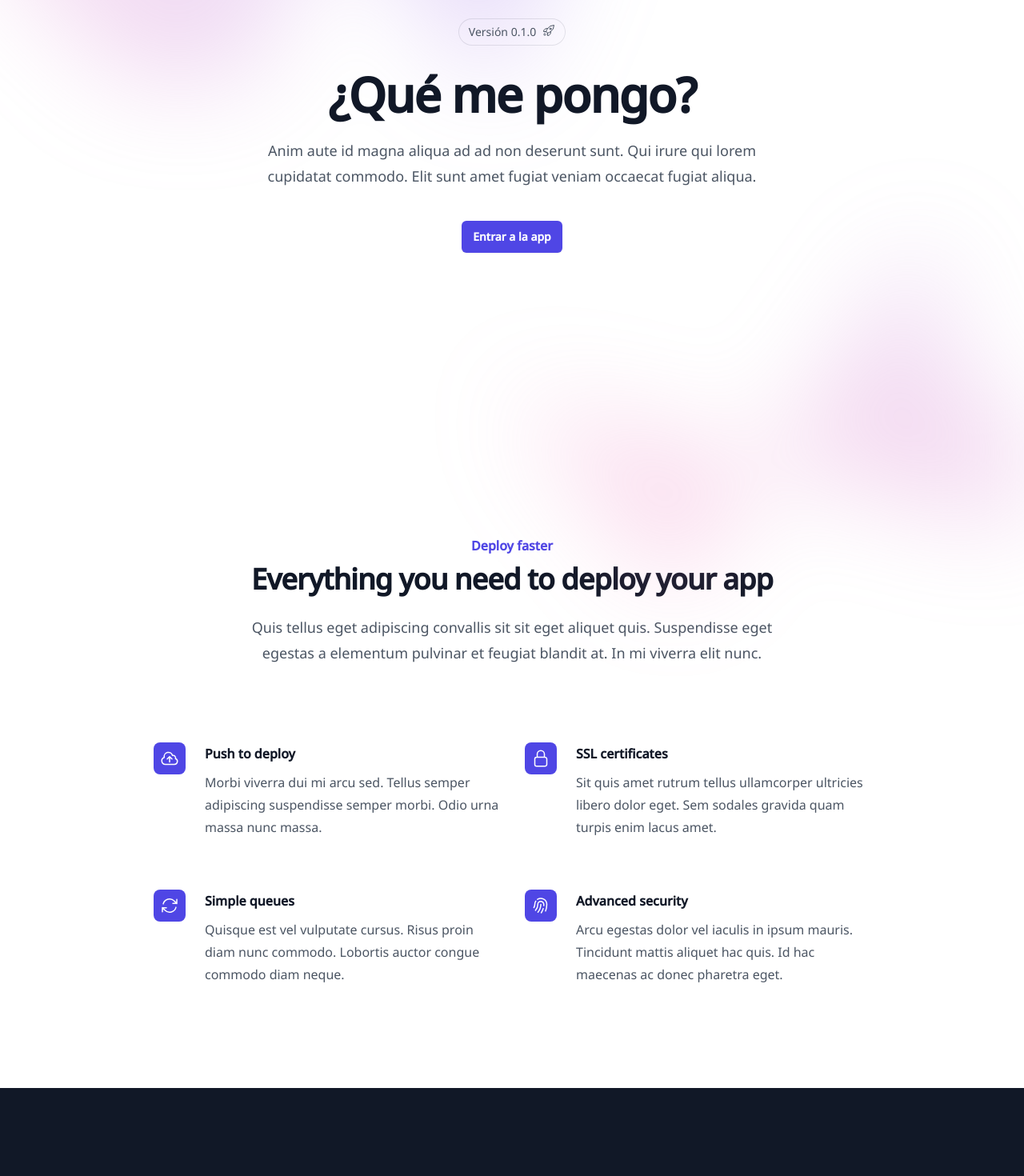
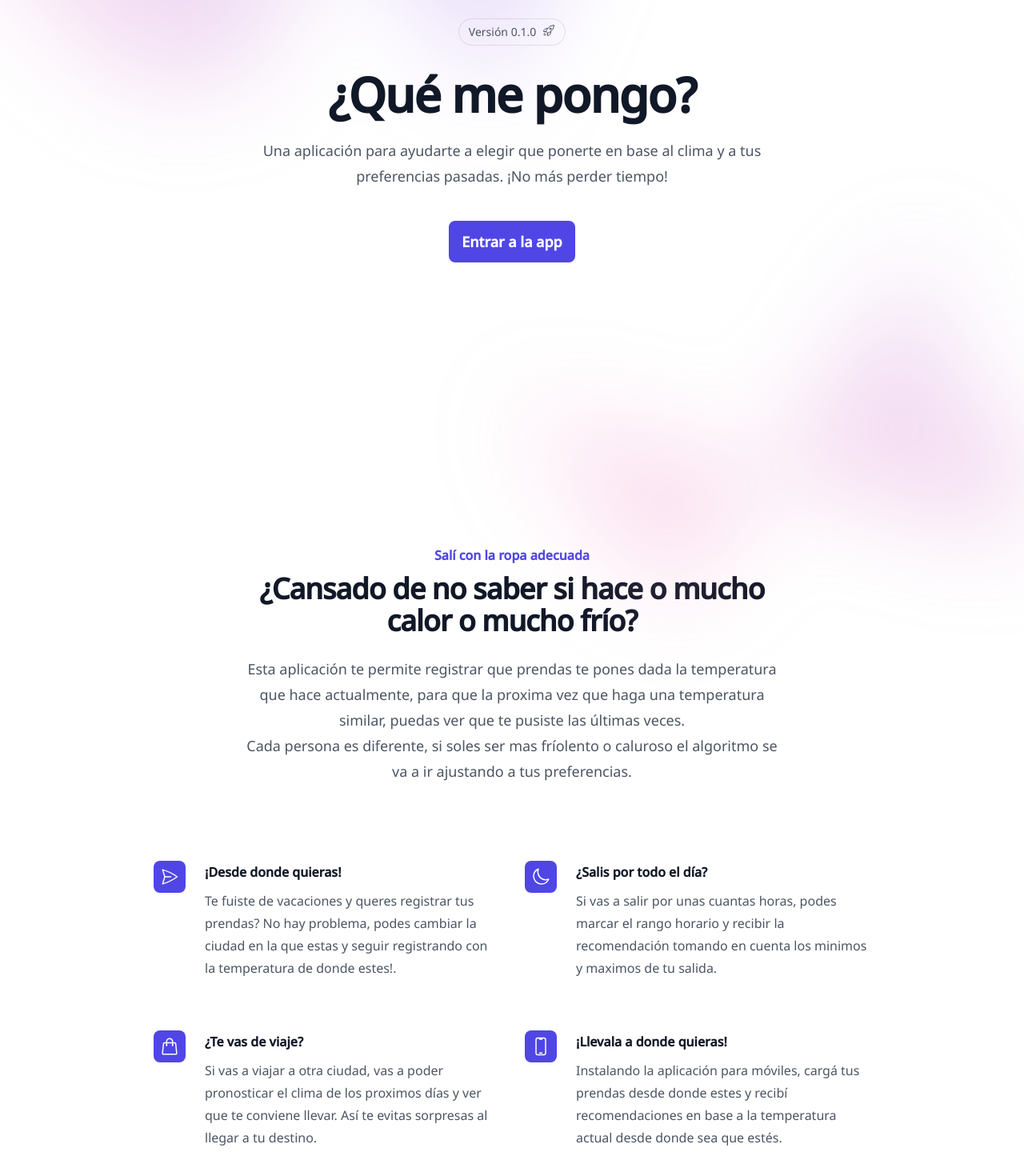
Before and after one commit to ezegatica/que-me-pongo, a Next.js app: page / in a window 1280 px wide. Shown: the part 256-1726 px from the top of the page at 80% size. Before the commit the page ends 1616 px from the top, so only its background shows below. Built offline with nearby package versions, Linux system fonts and the light colour scheme; no server answers.

Commit message:
Mejoras en la landing

```diff
--- a/app/(landing)/page.tsx
+++ b/app/(landing)/page.tsx
@@ -1,10 +1,11 @@
 import {
-  ArrowPathIcon,
-  CloudArrowUpIcon,
-  FingerPrintIcon,
-  LockClosedIcon,
-  RocketLaunchIcon
+  DevicePhoneMobileIcon,
+  MoonIcon,
+  PaperAirplaneIcon,
+  RocketLaunchIcon,
+  ShoppingBagIcon
 } from '@heroicons/react/24/outline';
+import Image from 'next/image';
 import Link from 'next/link';
 import React from 'react';
 import { proxy } from '../utils';
@@ -14,28 +15,28 @@ export const dynamic = 'force-static';
 
 const features = [
   {
-    name: 'Push to deploy',
+    name: '¡Desde donde quieras!',
     description:
-      'Morbi viverra dui mi arcu sed. Tellus semper adipiscing suspendisse semper morbi. Odio urna massa nunc massa.',
-    icon: CloudArrowUpIcon
+      'Te fuiste de vacaciones y queres registrar tus prendas? No hay problema, podes cambiar la ciudad en la que estas y seguir registrando con la temperatura de donde estes!.',
+    icon: PaperAirplaneIcon
   },
   {
-    name: 'SSL certificates',
+    name: '¿Salis por todo el día?',
     description:
-      'Sit quis amet rutrum tellus ullamcorper ultricies libero dolor eget. Sem sodales gravida quam turpis enim lacus amet.',
-    icon: LockClosedIcon
+      'Si vas a salir por unas cuantas horas, podes marcar el rango horario y recibir la recomendación tomando en cuenta los minimos y maximos de tu salida.',
+    icon: MoonIcon
   },
   {
-    name: 'Simple queues',
+    name: '¿Te vas de viaje?',
     description:
-      'Quisque est vel vulputate cursus. Risus proin diam nunc commodo. Lobortis auctor congue commodo diam neque.',
-    icon: ArrowPathIcon
+      'Si vas a viajar a otra ciudad, vas a poder pronosticar el clima de los proximos días y ver que te conviene llevar. Así te evitas sorpresas al llegar a tu destino.',
+    icon: ShoppingBagIcon
   },
   {
-    name: 'Advanced security',
+    name: '¡Llevala a donde quieras!',
     description:
-      'Arcu egestas dolor vel iaculis in ipsum mauris. Tincidunt mattis aliquet hac quis. Id hac maecenas ac donec pharetra eget.',
-    icon: FingerPrintIcon
+      'Instalando la aplicación para móviles, cargá tus prendas desde donde estes y recibí recomendaciones en base a la temperatura actual desde donde sea que estés.',
+    icon: DevicePhoneMobileIcon
   }
 ];
 
@@ -50,7 +51,9 @@ export default function LandingPage(): JSX.Element {
           <div className="flex lg:flex-1">
             <Link href="/" className="-m-1.5 p-1.5">
               <span className="sr-only">¿Qué me pongo?</span>
-              <img
+              <Image
+                width={64}
+                height={64}
                 className="h-8 w-auto"
                 src={proxy(
                   'https://tailwindui.com/img/logos/mark.svg?color=indigo&shade=600'
@@ -59,7 +62,7 @@ export default function LandingPage(): JSX.Element {
               />
             </Link>
           </div>
-          <div className="hidden lg:flex lg:flex-1 lg:justify-end">
+          <div className="lg:flex lg:flex-1 lg:justify-end">
             <Link
               href="/auth/login"
               className="text-sm font-semibold leading-6 text-gray-900"
@@ -95,14 +98,13 @@ export default function LandingPage(): JSX.Element {
               ¿Qué me pongo?
             </h1>
             <p className="mt-6 text-lg leading-8 text-gray-600">
-              Anim aute id magna aliqua ad ad non deserunt sunt. Qui irure qui
-              lorem cupidatat commodo. Elit sunt amet fugiat veniam occaecat
-              fugiat aliqua.
+              Una aplicación para ayudarte a elegir que ponerte en base al clima
+              y a tus preferencias pasadas. ¡No más perder tiempo!
             </p>
             <div className="mt-10 flex items-center justify-center gap-x-6">
               <Link
                 href="/app"
-                className="rounded-md bg-indigo-600 px-3.5 py-2.5 text-sm font-semibold text-white shadow-sm hover:bg-indigo-500 focus-visible:outline focus-visible:outline-2 focus-visible:outline-offset-2 focus-visible:outline-indigo-600"
+                className="rounded-lg bg-indigo-600 px-4 py-3 text-lg font-semibold text-white shadow-sm hover:bg-indigo-500 focus-visible:outline focus-visible:outline-2 focus-visible:outline-offset-2 focus-visible:outline-indigo-600"
               >
                 Entrar a la app
               </Link>
@@ -126,17 +128,27 @@ export default function LandingPage(): JSX.Element {
       <div className="bg-white py-24 sm:py-32">
         <div className="mx-auto max-w-7xl px-6 lg:px-8">
           <div className="mx-auto max-w-2xl lg:text-center">
-            <h2 className="text-base font-semibold leading-7 text-indigo-600">
-              Deploy faster
+            <h2
+              className="text-base font-semibold leading-7 text-indigo-600"
+              id="features"
+            >
+              Salí con la ropa adecuada
             </h2>
             <p className="mt-2 text-3xl font-bold tracking-tight text-gray-900 sm:text-4xl">
-              Everything you need to deploy your app
+              ¿Cansado de no saber si hace o mucho calor o mucho frío?
             </p>
-            <p className="mt-6 text-lg leading-8 text-gray-600">
-              Quis tellus eget adipiscing convallis sit sit eget aliquet quis.
-              Suspendisse eget egestas a elementum pulvinar et feugiat blandit
-              at. In mi viverra elit nunc.
-            </p>
+            <div className="text-lg leading-8 text-gray-600">
+              <p className="mt-6 ">
+                Esta aplicación te permite registrar que prendas te pones dada
+                la temperatura que hace actualmente, para que la proxima vez que
+                haga una temperatura similar, puedas ver que te pusiste las
+                últimas veces.
+              </p>
+              <p>
+                Cada persona es diferente, si soles ser mas fríolento o caluroso
+                el algoritmo se va a ir ajustando a tus preferencias.
+              </p>
+            </div>
           </div>
           <div className="mx-auto mt-16 max-w-2xl sm:mt-20 lg:mt-24 lg:max-w-4xl">
             <dl className="grid max-w-xl grid-cols-1 gap-x-8 gap-y-10 lg:max-w-none lg:grid-cols-2 lg:gap-y-16">
--- a/next.config.js
+++ b/next.config.js
@@ -1,5 +1,3 @@
-const { version } = require('./package.json');
-
 /** @type {import('next').NextConfig} */
 const nextConfig = {
   experimental: {
@@ -7,9 +5,6 @@ const nextConfig = {
   },
   images: {
     domains: ['i.ezegatica.com']
-  },
-  publicRuntimeConfig: {
-    version
   }
 };
 
```
